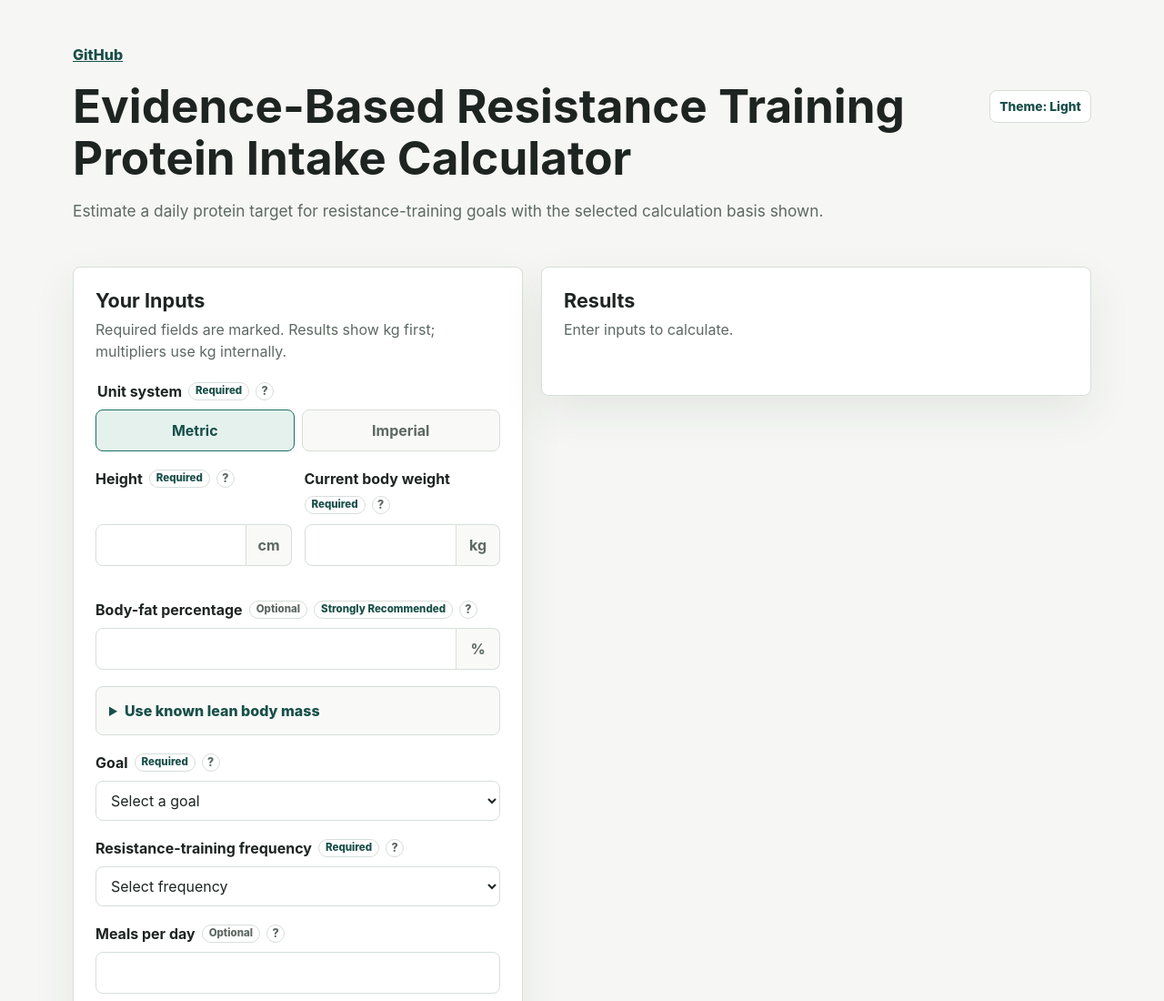
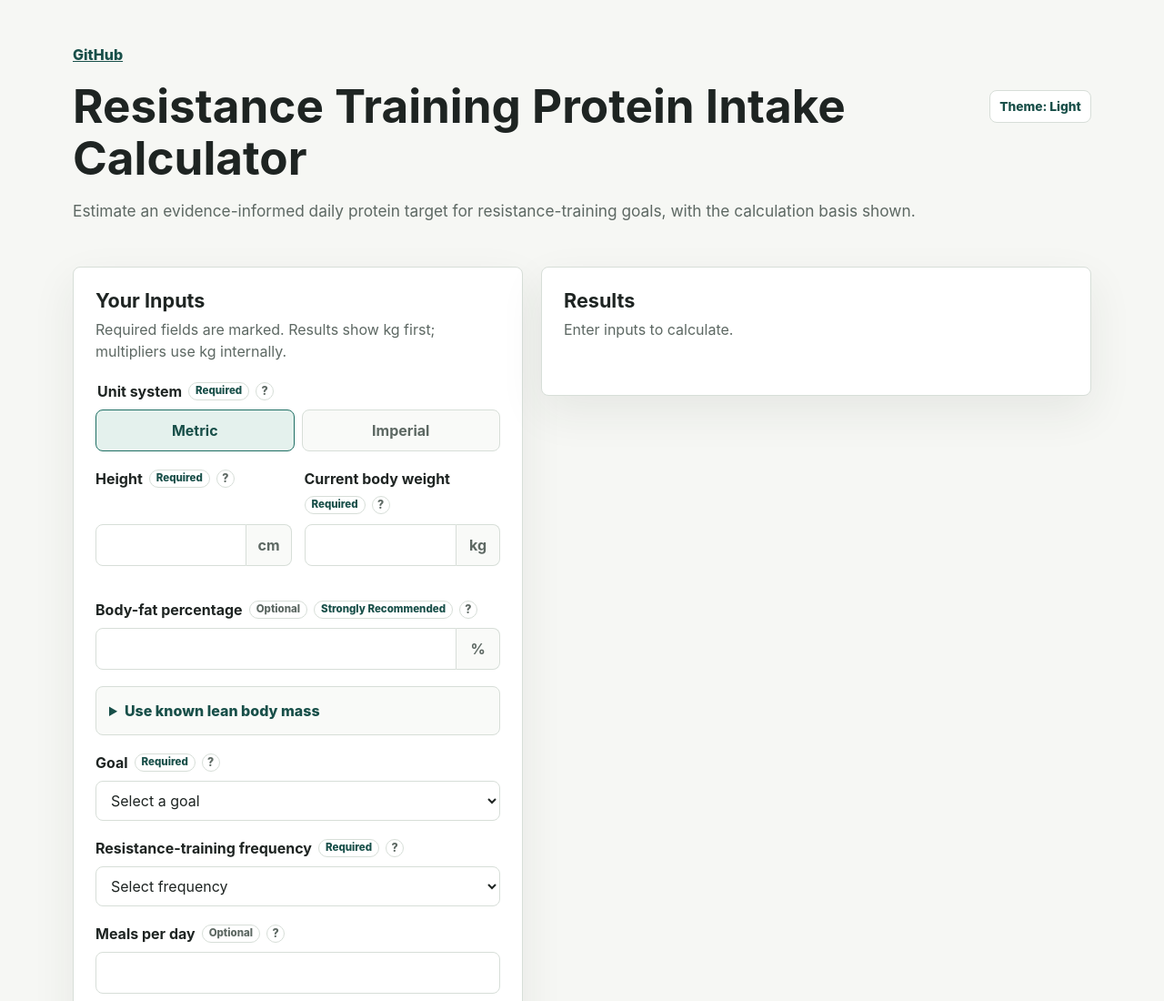
Before and after one commit to egemulayim/evidence-based-resistance-training-protein-intake-calculator, a website: page index.html in a window 1280 px wide. Shown: the top 1100 px of the page at 91% size. Drawn offline with Linux system fonts and the light colour scheme.

Commit message:
Release v1.0.3 desktop title wording

```diff
--- a/index.html
+++ b/index.html
@@ -3,7 +3,7 @@
   <head>
     <meta charset="utf-8">
     <meta name="viewport" content="width=device-width, initial-scale=1">
-    <title>Evidence-Based Resistance Training Protein Intake Calculator</title>
+    <title>Resistance Training Protein Intake Calculator</title>
     <meta
       name="description"
       content="A transparent protein intake calculator for healthy adults who perform resistance training."
@@ -13,12 +13,12 @@
     <meta name="theme-color" content="#0b1110" media="(prefers-color-scheme: dark)">
     <link rel="canonical" href="https://egemulayim.github.io/evidence-based-resistance-training-protein-intake-calculator/">
     <meta property="og:type" content="website">
-    <meta property="og:site_name" content="Evidence-Based Resistance Training Protein Intake Calculator">
-    <meta property="og:title" content="Evidence-Based Resistance Training Protein Intake Calculator">
+    <meta property="og:site_name" content="Resistance Training Protein Intake Calculator">
+    <meta property="og:title" content="Resistance Training Protein Intake Calculator">
     <meta property="og:description" content="Estimate daily protein intake for resistance-training goals with transparent, client-side calculations.">
     <meta property="og:url" content="https://egemulayim.github.io/evidence-based-resistance-training-protein-intake-calculator/">
     <meta name="twitter:card" content="summary">
-    <meta name="twitter:title" content="Evidence-Based Resistance Training Protein Intake Calculator">
+    <meta name="twitter:title" content="Resistance Training Protein Intake Calculator">
     <meta name="twitter:description" content="Estimate daily protein intake for resistance-training goals with transparent, client-side calculations.">
     <script>
       (() => {
@@ -53,11 +53,11 @@
           <a class="back-link" href="https://github.com/egemulayim/evidence-based-resistance-training-protein-intake-calculator" target="_blank" rel="noopener">GitHub</a>
         </div>
         <div class="title-row">
-          <h1>Evidence-Based Resistance Training Protein Intake Calculator</h1>
+          <h1>Resistance Training Protein Intake Calculator</h1>
           <button class="theme-toggle" type="button" data-theme-toggle>Theme</button>
         </div>
         <p class="intro">
-          Estimate a daily protein target for resistance-training goals with the selected calculation basis shown.
+          Estimate an evidence-informed daily protein target for resistance-training goals, with the calculation basis shown.
         </p>
       </div>
     </header>
--- a/package.json
+++ b/package.json
@@ -1,6 +1,6 @@
 {
   "name": "evidence-based-resistance-training-protein-intake-calculator",
-  "version": "1.0.2",
+  "version": "1.0.3",
   "private": true,
   "type": "commonjs",
   "scripts": {
```
Also changed, not shown: calculation.html (+4 -4 lines), docs/CALCULATION.md (+1 -1 lines), tests/static-pages.test.js (+7 -4 lines), CHANGELOG.md, README.md.
